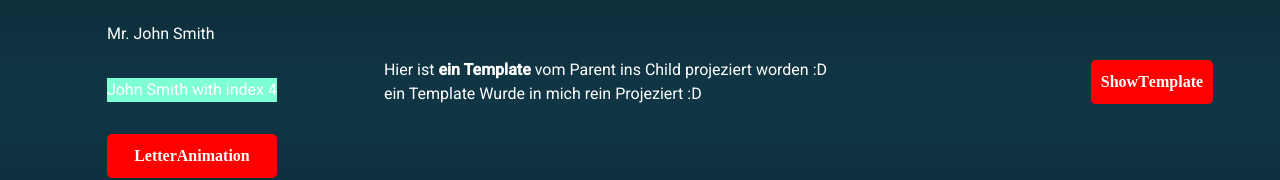
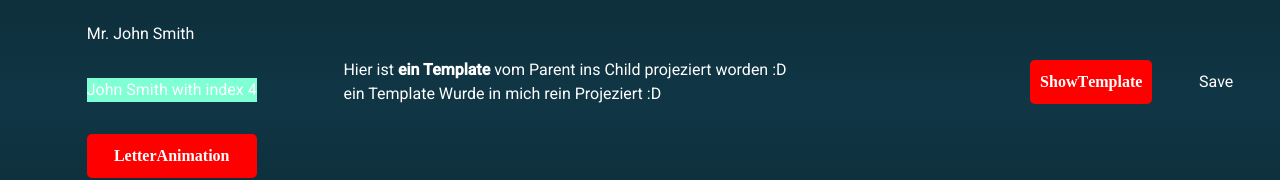
Before and after one commit to L0ki7778/freeTrial-certivicates.dev, an Angular app: page / in a window 1280 px wide. Shown: the part 286-466 px from the top of the page. Built offline with nearby package versions, Linux system fonts and the light colour scheme.

Commit message:
added ngTemplateOutlet

```diff
--- a/src/app/components/hero/hero.component.html
+++ b/src/app/components/hero/hero.component.html
@@ -23,4 +23,19 @@
 
     <button (click)="changeDisplay()">Show Template</button>
     <!-- <button (click)="displayTemplate.set(false)">Hide Template</button> -->
+
+    <state-button [initialTemplate]="save" [workingTemplate]="saving" [doneTemplate]="saved"></state-button>
+
+    <ng-template #save>
+        Save
+    </ng-template>
+
+    <ng-template #saving>
+        <img src="https://github.com/alcfeoh/ng-advanced-workshop/raw/master/src/assets/loader.gif" style="width: 20px">
+    </ng-template>
+
+    <ng-template #saved>
+        Saved!
+    </ng-template>
+
 </div>
--- a/src/app/components/hero/hero.component.ts
+++ b/src/app/components/hero/hero.component.ts
@@ -3,13 +3,15 @@ import { Person, PersonList } from '../../interfaces/person';
 import { PersonPrefixPipe } from '../../pipes/person-prefix.pipe';
 import { LetterAnimationDirective } from '../../directives/letter-animation.directive';
 import { NgToolsComponent } from '../ng-tools/ng-tools.component';
+import { StateButtonComponent } from '../state-button/state-button.component';
 
 @Component({
   selector: 'app-hero',
   imports: [
     LetterAnimationDirective,
     PersonPrefixPipe,
-    NgToolsComponent
+    NgToolsComponent,
+    StateButtonComponent
   ],
   templateUrl: './hero.component.html',
   styleUrl: './hero.component.scss',
--- a/src/app/components/ng-tools/ng-tools.component.html
+++ b/src/app/components/ng-tools/ng-tools.component.html
@@ -8,4 +8,6 @@
 <ng-container>
     <h1 class="text-[48px] font-bold">Jetzt werde auch ich endlich angezeigt!</h1>
 </ng-container>
+
+
 }
--- a/src/app/components/ng-tools/ng-tools.component.ts
+++ b/src/app/components/ng-tools/ng-tools.component.ts
@@ -1,4 +1,5 @@
 import { Component, computed, contentChild, ElementRef, input } from '@angular/core';
+
 
 @Component({
   selector: 'ng-tools',
--- /dev/null
+++ b/src/app/components/state-button/state-button.component.html
@@ -0,0 +1,5 @@
+<button (click)="triggerAction()">
+    <ng-container *ngTemplateOutlet="currentTemplate">
+
+    </ng-container>
+  </button>
--- /dev/null
+++ b/src/app/components/state-button/state-button.component.ts
@@ -0,0 +1,28 @@
+import { CommonModule } from '@angular/common';
+import { Component, input, TemplateRef } from '@angular/core';
+import { timer } from 'rxjs';
+
+@Component({
+  selector: 'state-button',
+  imports: [CommonModule],
+  templateUrl: './state-button.component.html',
+  styleUrl: './state-button.component.scss'
+})
+export class StateButtonComponent {
+  action$ = timer(2000);
+
+  initialTemplate=input.required<TemplateRef<any>>();
+  workingTemplate=input.required<TemplateRef<any>>();
+  doneTemplate=input.required<TemplateRef<any>>();
+
+  currentTemplate!:TemplateRef<any>
+
+  ngOnInit() {
+    this.currentTemplate = this.initialTemplate();
+  }
+
+  triggerAction() {
+    this.currentTemplate = this.workingTemplate();
+    this.action$.subscribe(() => this.currentTemplate = this.doneTemplate());
+  }
+}
```
Also changed, not shown: src/app/components/state-button/state-button.component.scss (added), 1 other file (tests, documents, lock files or other folders).
